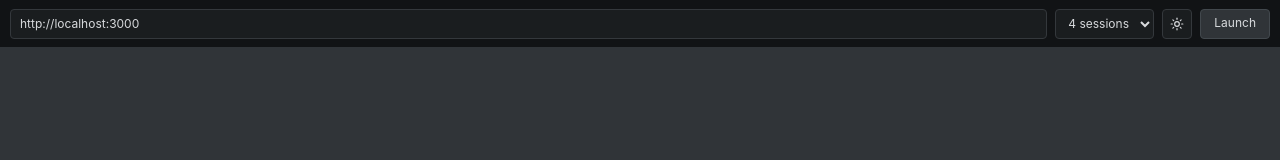
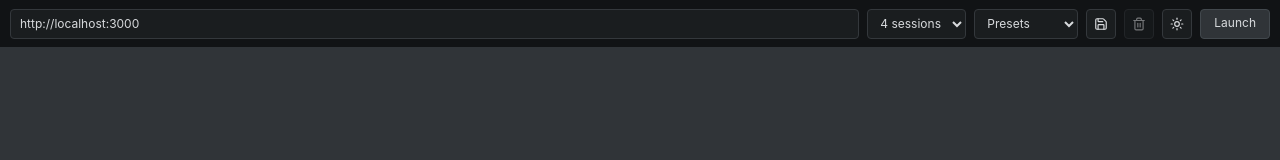
Before and after one commit to NaoCoding/mtt, a React (Vite) app in the folder src/renderer/: page / in a window 1280 px wide. Shown: the top 160 px of the page. Built offline with nearby package versions, Linux system fonts and the light colour scheme.

Commit message:
feat: add saved session presets

```diff
--- a/src/renderer/src/ui/App.tsx
+++ b/src/renderer/src/ui/App.tsx
@@ -1,7 +1,19 @@
-import { useState, type FormEvent } from 'react'
-import { Camera, Maximize2, Minimize2, Moon, RotateCcw, RotateCw, Sun, WifiOff } from 'lucide-react'
+import { useEffect, useState, type FormEvent } from 'react'
+import { Camera, Maximize2, Minimize2, Moon, RotateCcw, RotateCw, Save, Sun, Trash2, WifiOff } from 'lucide-react'
 
 const counts = [1, 2, 3, 4, 6]
+const PRESETS_KEY = 'mtt-session-presets'
+interface SessionPreset { name: string; url: string; count: number }
+
+function readPresets(): SessionPreset[] {
+  try {
+    const stored: unknown = JSON.parse(localStorage.getItem(PRESETS_KEY) ?? '[]')
+    if (!Array.isArray(stored)) return []
+    return stored.filter((item): item is SessionPreset => typeof item === 'object' && item !== null &&
+      typeof item.name === 'string' && typeof item.url === 'string' && typeof item.count === 'number' && counts.includes(item.count))
+  } catch { return [] }
+}
+
 export default function App() {
   const [url, setUrl] = useState('http://localhost:3000')
   const [count, setCount] = useState(4)
@@ -10,8 +22,12 @@ export default function App() {
   const [busy, setBusy] = useState<number | null>(null)
   const [offline, setOffline] = useState<number[]>([])
   const [network, setNetwork] = useState(Array.from({ length: 6 }, () => ({ latency: 0, download: 0, upload: 0 })))
+  const [presets, setPresets] = useState<SessionPreset[]>(readPresets)
+  const [selectedPreset, setSelectedPreset] = useState('')
   const [fullscreenId, setFullscreenId] = useState<number | null>(null)
   const [lightTheme, setLightTheme] = useState(false)
+
+  useEffect(() => { localStorage.setItem(PRESETS_KEY, JSON.stringify(presets)) }, [presets])
 
   async function launch(event: FormEvent) {
     event.preventDefault(); setError('')
@@ -29,6 +45,24 @@ export default function App() {
   async function updateUrl(value: string) {
     setUrl(value)
     if (launched) { try { await window.mtt.setUrl(value) } catch (cause) { setError(String(cause)) } }
+  }
+  function savePreset() {
+    const name = window.prompt('Name this session preset')?.trim()
+    if (!name) return
+    setPresets(current => [...current.filter(preset => preset.name !== name), { name, url, count }].sort((a, b) => a.name.localeCompare(b.name)))
+    setSelectedPreset(name)
+  }
+  function selectPreset(name: string) {
+    setSelectedPreset(name)
+    const preset = presets.find(item => item.name === name)
+    if (!preset) return
+    void updateUrl(preset.url)
+    void changeCount(preset.count)
+  }
+  function deletePreset() {
+    if (!selectedPreset) return
+    setPresets(current => current.filter(preset => preset.name !== selectedPreset))
+    setSelectedPreset('')
   }
   async function action(id: number, kind: 'reload' | 'reset' | 'capture') {
     setBusy(id); setError('')
@@ -66,6 +100,12 @@ export default function App() {
       <select aria-label="Session count" value={count} onChange={e => void changeCount(Number(e.target.value))}>
         {counts.map(n => <option key={n} value={n}>{n} {n === 1 ? 'session' : 'sessions'}</option>)}
       </select>
+      <select className="preset-select" aria-label="Saved session presets" value={selectedPreset} onChange={event => selectPreset(event.target.value)}>
+        <option value="">Presets</option>
+        {presets.map(preset => <option key={preset.name} value={preset.name}>{preset.name}</option>)}
+      </select>
+      <button className="preset-button" type="button" title="Save current URL and session count as a preset" aria-label="Save session preset" onClick={savePreset}><Save size={14} /></button>
+      <button className="preset-button" type="button" title="Delete selected preset" aria-label="Delete selected preset" disabled={!selectedPreset} onClick={deletePreset}><Trash2 size={14} /></button>
       <button className="theme-toggle" type="button" title={lightTheme ? 'Switch to dark theme' : 'Switch to light theme'} aria-label={lightTheme ? 'Switch to dark theme' : 'Switch to light theme'} aria-pressed={lightTheme} onClick={() => setLightTheme(value => !value)}>{lightTheme ? <Moon size={14} /> : <Sun size={14} />}</button>
       <button className="launch" type="submit">{launched ? 'Open' : 'Launch'}</button>
     </form>
--- a/src/renderer/src/ui/styles.css
+++ b/src/renderer/src/ui/styles.css
@@ -10,6 +10,8 @@ input, select, button { color: var(--text); background: var(--surface); border:
 select { height: 30px; padding: 0 8px; }
 button { cursor: pointer; }
 .theme-toggle { width: 30px; height: 30px; display: inline-grid; place-items: center; padding: 0; }
+.preset-select { width: 104px; }
+.preset-button { width: 30px; height: 30px; display: inline-grid; place-items: center; padding: 0; }
 button:hover { background: var(--surface-hover); }
 button:disabled { opacity: .5; cursor: default; }
 .launch { height: 30px; padding: 0 13px; background: var(--grid-border); border-color: var(--control-hover-border); }
```
Also changed, not shown: doc/TODO.md (+1 -1 lines), 1 other file (tests, documents, lock files or other folders).
